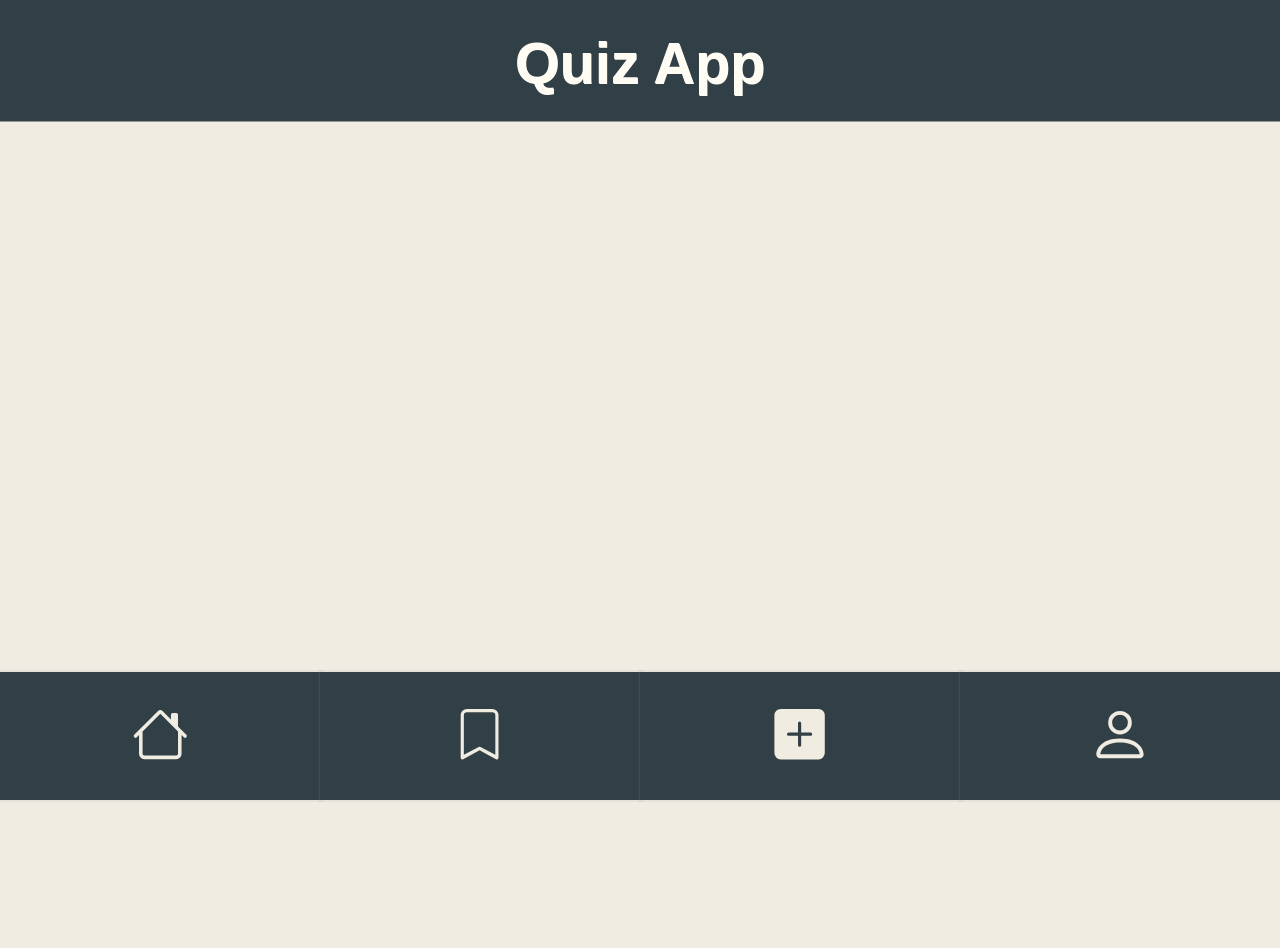
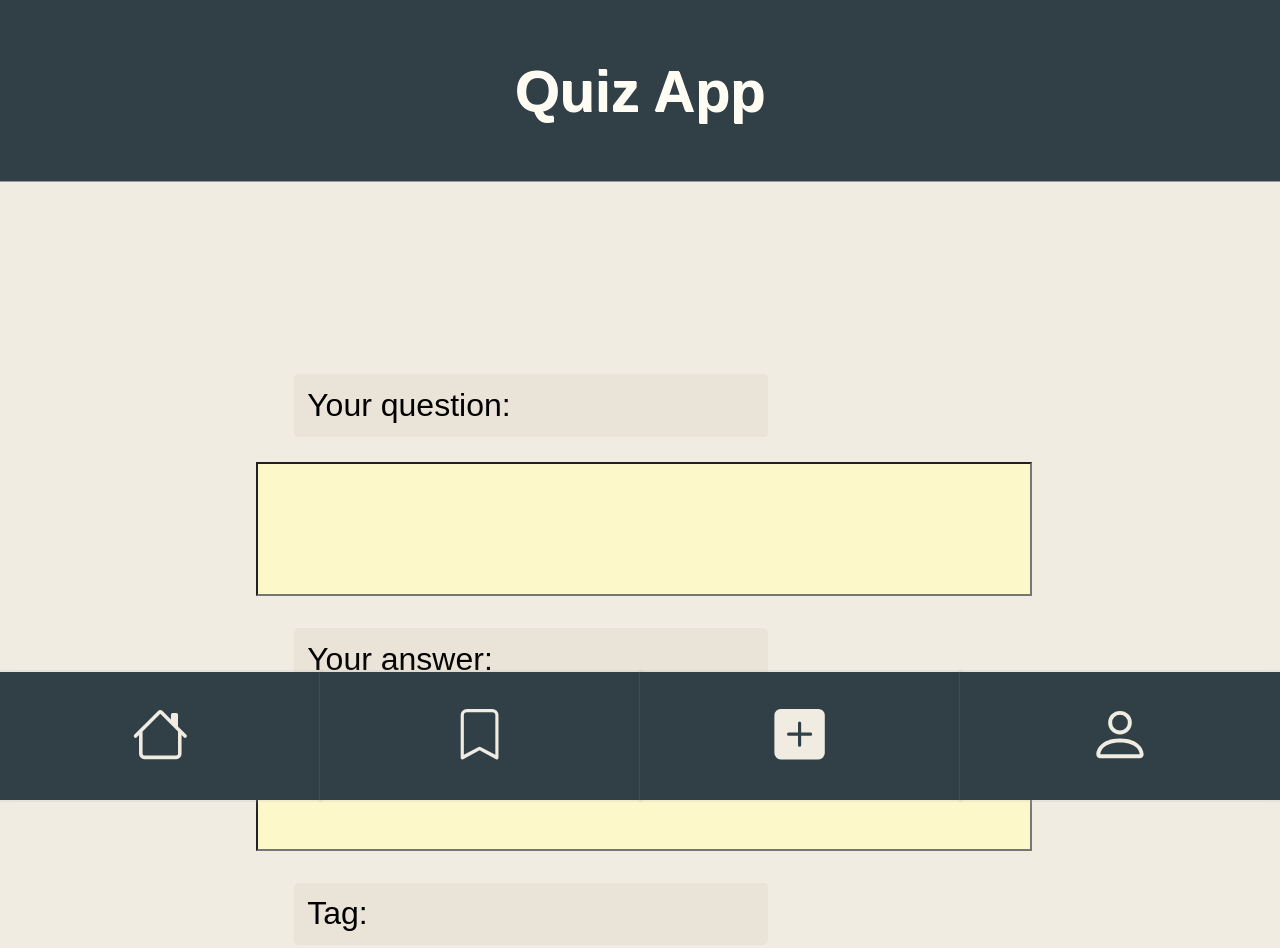
Before and after one commit to oektemkalkan/Quiz-App, a plain HTML site: page form.html in a window 1280 px wide. Shown: the top 948 px of the page. Before the commit the page ends 800 px from the top, so only its background shows below. Drawn offline with Linux system fonts and the light colour scheme.

Commit message:
add form info

```diff
--- a/css/global.css
+++ b/css/global.css
@@ -12,8 +12,8 @@ h1 {
   background-color: #314047;
   color: #fffcf4;
   border-bottom: solid 0.5px rgba(255, 255, 255, 0.468);
-  padding-bottom: 25px;
-  padding-top: 30px;
+  padding-bottom: 4.5vw;
+  padding-top: 4.5vw;
   margin: 0px;
   font-size: 4.5vw;
   text-shadow: 0.7px 0.7px;
@@ -120,6 +120,7 @@ footer {
   position: fixed;
   width: 100%;
   bottom: 0px;
+  margin: 0px;
   box-shadow: 1px 0.1px 20px 1px rgba(255, 255, 255, 0.133);
 }
 
@@ -128,7 +129,7 @@ footer {
 }
 
 .navigation {
-  bottom: 0vw;
+  bottom: 0px;
   width: 25vw;
   height: 10vw;
   background-color: #314047;
--- /dev/null
+++ b/css/styles/form.css
@@ -0,0 +1,24 @@
+@import "/css/global.css";
+
+form {
+  margin-top: 15%;
+  margin-left: 20%;
+  margin-right: 20%;
+}
+
+p{
+    margin-left: 3vw;
+    margin-bottom: 2vw;
+    font-size: 2.5vw;
+    padding: 1vw;
+    margin-right: 20vw;
+    background-color: #c7b19828;
+    border-radius: 5px;
+}
+
+input {
+    text-align: top;
+    width: 100%;
+    height: 10vw;
+    background-color: #fdf8c9;
+}
--- a/form.html
+++ b/form.html
@@ -4,13 +4,24 @@
     <meta charset="UTF-8" />
     <meta http-equiv="X-UA-Compatible" content="IE=edge" />
     <meta name="viewport" content="width=device-width, initial-scale=1.0" />
-    <link rel="stylesheet" href="css/global.css" />
+    <link rel="stylesheet" href="css/styles/form.css" />
     <title>Quiz-App | Öktem K.</title>
   </head>
   <body>
     <header>
       <h1>Quiz App</h1>
     </header>
+    <form>
+      <p>Your question:</p>
+      <label for="question"></label>
+      <input type="text">
+      <p class="answer_header">Your answer:</p>
+      <label for="question"></label>
+      <input type="text">
+      <p class="tag_header">Tag:</p>
+      <label for="question"></label>
+      <input type="text">
+    </form>
     <main>
       <footer>
         <section class="div_footer">
--- a/javascript/profile.js
+++ b/javascript/profile.js
@@ -5,6 +5,7 @@ toggleColorButton.addEventListener("click", (e) => {
   bodydark.classList.toggle("dark");
 });
 
+// some Tests to link Pages
 /*
 const index = document.querySelector('[data-js="index"]');
 form.addEventListener("click", (e) => {
```
